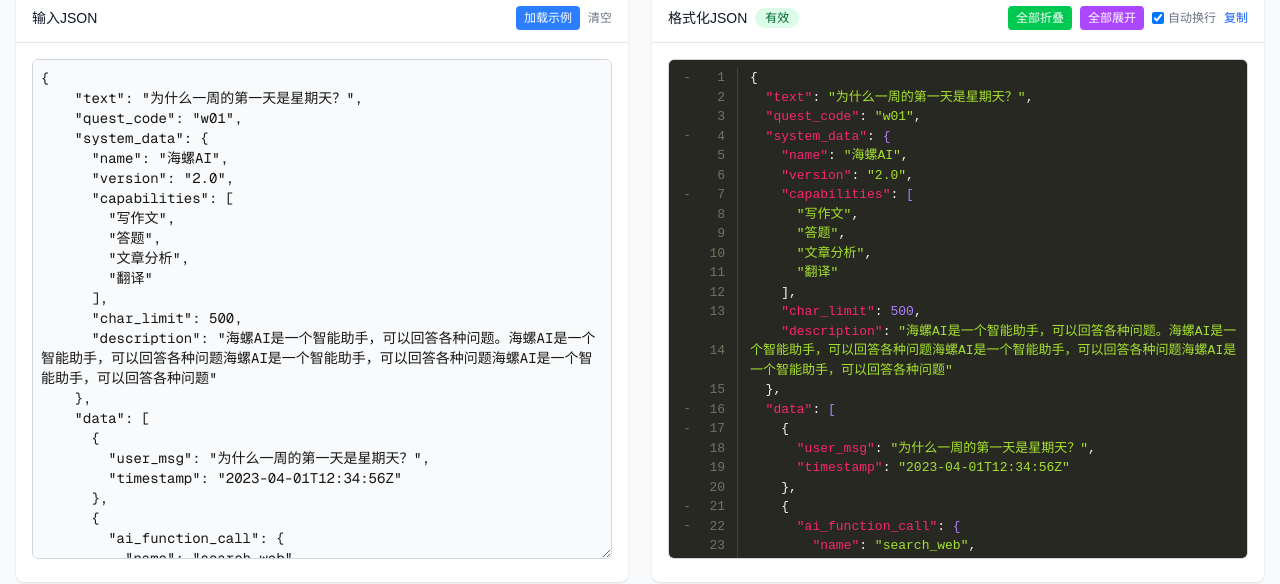
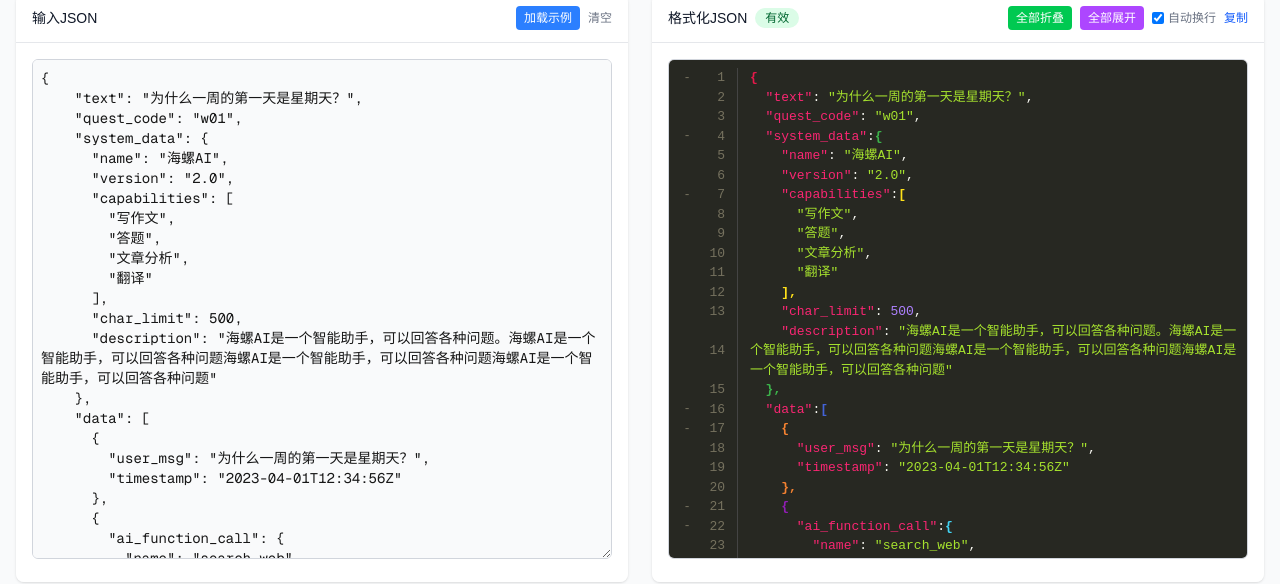
Before and after one commit to Alex7Bx/x-json, a Next.js app: page / in a window 1280 px wide. Both pictures are taken after a click on the button "加载示例". Shown: the part 150-734 px from the top of the page. Built offline with nearby package versions, Linux system fonts and the light colour scheme.

Commit message:
括号颜色

```diff
--- a/app/page.tsx
+++ b/app/page.tsx
@@ -15,6 +15,7 @@
   const [collapsedLines, setCollapsedLines] = useState<Record<number, boolean>>({});
   const [collapsibleRanges, setCollapsibleRanges] = useState<{start: number, end: number, type: string, count?: number}[]>([]);
   const [hiddenLines, setHiddenLines] = useState<Record<number, boolean>>({});
+  const [bracketColors, setBracketColors] = useState<Record<number, string>>({});
 
   useEffect(() => {
     parseJson();
@@ -129,235 +130,184 @@
 
     console.log('开始查找可折叠范围，总行数:', lines.length);
 
-    // 第一步: 首先执行括号匹配，记录每个开始括号匹配的结束括号
-    // 使用栈来进行括号匹配
-    const bracketMatches: Record<number, number> = {}; // 开始行号到结束行号的映射
-    const bracketStack: {lineIndex: number, char: string, lineContent: string}[] = [];
+    // 完全重新实现括号匹配
+    // 记录每个开括号的位置和与之匹配的闭括号
+    const bracketPairs: {openLine: number, openChar: string, closeLine: number}[] = [];
+    const bracketStack: {line: number, position: number, char: string}[] = [];
 
-    // 预处理，先确定每行的实际内容
-    const lineContents: string[] = lines.map(line => line.trim());
+    // 标记字符串开始和结束的位置，避免处理字符串中的括号
+    let inString = false;
+    let escapeNext = false;
 
-    // 记录每行是否包含各种括号
-    for (let i = 0; i < lines.length; i++) {
-      const line = lineContents[i];
-      if (!line) continue;
+    // 逐行逐字符分析
+    for (let lineIndex = 0; lineIndex < lines.length; lineIndex++) {
+      const line = lines[lineIndex];
 
-      // 检查是否包含开始括号 { 或 [
-      let containsOpeningBracket = false;
-      let openingBracketChar = '';
-      if (line === '{' || line.endsWith('{')) {
-        containsOpeningBracket = true;
-        openingBracketChar = '{';
-      } else if (line === '[' || line.endsWith('[')) {
-        containsOpeningBracket = true;
-        openingBracketChar = '[';
+      for (let charIndex = 0; charIndex < line.length; charIndex++) {
+        const char = line[charIndex];
+
+        // 处理转义字符
+        if (escapeNext) {
+          escapeNext = false;
+          continue;
         }
 
-      // 处理开始括号
-      if (containsOpeningBracket) {
-        // 入栈
+        // 处理转义标记
+        if (char === '\\') {
+          escapeNext = true;
+          continue;
+        }
+
+        // 处理字符串边界
+        if (char === '"') {
+          inString = !inString;
+          continue;
+        }
+
+        // 只处理不在字符串内的括号
+        if (!inString) {
+          // 处理开括号
+          if (char === '{' || char === '[') {
             bracketStack.push({
-          lineIndex: i,
-          char: openingBracketChar,
-          lineContent: line
+              line: lineIndex,
+              position: charIndex,
+              char: char
             });
           }
+          // 处理闭括号
+          else if (char === '}' || char === ']') {
+            if (bracketStack.length > 0) {
+              const lastOpenBracket = bracketStack.pop()!;
+              const expectedClosing = lastOpenBracket.char === '{' ? '}' : ']';
 
-      // 检查是否包含结束括号 } 或 ]
-      let containsClosingBracket = false;
-      let closingBracketChar = '';
-      if (line === '}' || line === '},' || line.startsWith('}')) {
-        containsClosingBracket = true;
-        closingBracketChar = '}';
-      } else if (line === ']' || line === '],' || line.startsWith(']')) {
-        containsClosingBracket = true;
-        closingBracketChar = ']';
+              // 检查括号是否匹配
+              if (char === expectedClosing) {
+                // 记录这对匹配的括号
+                bracketPairs.push({
+                  openLine: lastOpenBracket.line,
+                  openChar: lastOpenBracket.char,
+                  closeLine: lineIndex
+                });
+              } else {
+                console.warn(`括号不匹配: 第${lastOpenBracket.line+1}行的${lastOpenBracket.char}与第${lineIndex+1}行的${char}`);
+                // 不匹配时尝试在堆栈中查找匹配的括号
+                let matchFound = false;
+                for (let i = bracketStack.length - 1; i >= 0; i--) {
+                  const openBracket = bracketStack[i];
+                  const expected = openBracket.char === '{' ? '}' : ']';
+                  if (char === expected) {
+                    // 找到匹配，记录并移除
+                    bracketPairs.push({
+                      openLine: openBracket.line,
+                      openChar: openBracket.char,
+                      closeLine: lineIndex
+                    });
+                    bracketStack.splice(i, 1);
+                    matchFound = true;
+                    break;
+                  }
                 }
 
-      // 处理结束括号
-      if (containsClosingBracket && bracketStack.length > 0) {
-        const matchingOpening = bracketStack.pop()!;
-        const expectedClosing = matchingOpening.char === '{' ? '}' : ']';
-
-        // 确保括号类型匹配
-        if (closingBracketChar === expectedClosing) {
-          // 记录匹配关系
-          bracketMatches[matchingOpening.lineIndex] = i;
+                // 如果没找到匹配，则将错误的开括号重新放回堆栈
+                if (!matchFound) {
+                  bracketStack.push(lastOpenBracket);
+                }
+              }
             } else {
-          console.warn(`括号不匹配: 第${matchingOpening.lineIndex+1}行的${matchingOpening.char}与第${i+1}行的${closingBracketChar}`);
+              console.warn(`在第${lineIndex+1}行发现未匹配的闭括号: ${char}`);
+            }
+          }
         }
       }
     }
 
+    console.log('找到的括号对:', bracketPairs);
+
+    // 将bracketPairs转换为可折叠范围和括号匹配
+    const bracketMatches: Record<number, number> = {}; // 开始行号到结束行号的映射
+    const bracketTypes: Record<number, string> = {}; // 记录每行括号的类型
+
+    bracketPairs.forEach(pair => {
+      // 记录匹配关系
+      bracketMatches[pair.openLine] = pair.closeLine;
+      // 记录括号类型
+      bracketTypes[pair.openLine] = pair.openChar;
+    });
+
     console.log('括号匹配结果:', bracketMatches);
+    console.log('括号类型:', bracketTypes);
 
-    // 第二步: 根据括号匹配结果，标记所有的可折叠范围
+    // 括号颜色列表
+    const colors = [
+      '#e6194B', '#3cb44b', '#ffe119', '#4363d8',
+      '#f58231', '#911eb4', '#42d4f4', '#f032e6',
+      '#bfef45', '#fabed4', '#469990', '#dcbeff',
+      '#9A6324', '#fffac8', '#800000', '#aaffc3',
+      '#808000', '#ffd8b1', '#000075', '#a9a9a9'
+    ];
+
+    // 给每对括号分配颜色
+    const newBracketColors: Record<number, string> = {};
+
+    // 按照嵌套深度为括号对分配颜色
+    // 首先按开括号行号排序，这样外层括号会先于内层括号处理
+    const sortedPairs = [...bracketPairs].sort((a, b) => a.openLine - b.openLine);
+
+    sortedPairs.forEach((pair, index) => {
+      const colorIndex = index % colors.length;
+      newBracketColors[pair.openLine] = colors[colorIndex];
+      newBracketColors[pair.closeLine] = colors[colorIndex];
+    });
+
+    console.log('括号颜色:', newBracketColors);
+    setBracketColors(newBracketColors);
+
+    // 根据括号匹配结果，标记所有的可折叠范围
     for (let i = 0; i < lines.length; i++) {
-      const line = lineContents[i];
-      if (!line) continue;
-
-      // 如果这一行是开始括号，且有对应的结束括号
       if (i in bracketMatches) {
         const endLine = bracketMatches[i];
         // 确保范围至少包含一行
         if (endLine > i) {
           // 确定类型 (object 或 array)
-          let type = 'object';
-          if (line === '[' || line.endsWith('[')) {
-            type = 'array';
-          }
+          let type = bracketTypes[i] === '{' ? 'object' : 'array';
 
-          // 计算范围内的项数 - 简化版本
+          // 计算范围内的项数
           let itemCount = 0;
 
-          // 创建一个包含此范围所有行的字符串
-          const rangeText = lines.slice(i, endLine + 1).join('\n');
-
-          try {
-            // 尝试解析这个范围的JSON片段
-            // 先提取要解析的实际JSON
-            let jsonToCount = rangeText;
-            // 如果行以键名开始，我们需要添加包装使它成为有效JSON
+          // 简化的计数逻辑
+          if (type === 'object') {
+            // 对象内的键数量
+            let keysCount = 0;
+            for (let j = i + 1; j < endLine; j++) {
+              const line = lines[j].trim();
               if (line.includes('"') && line.includes(':')) {
-              // 找到冒号位置，只取冒号后面的部分
-              const colonIndex = line.indexOf(':');
-              if (colonIndex !== -1) {
-                const afterColon = line.substring(colonIndex + 1).trim();
-                // 如果冒号后是{或[，则只解析该部分
-                if (afterColon === '{' || afterColon === '[') {
-                  jsonToCount = lines.slice(i, endLine + 1).join('\n');
+                keysCount++;
               }
+            }
+            itemCount = keysCount;
+          } else {
+            // 数组内的元素数量
+            let elementsCount = 0;
+            let level = 0;
+            for (let j = i + 1; j < endLine; j++) {
+              const line = lines[j].trim();
+              if (level === 0 && line !== '' && !line.startsWith(']')) {
+                if (!line.endsWith(',')) {
+                  // 如果这是最后一个元素
+                  elementsCount++;
+                } else if (line.endsWith(',')) {
+                  elementsCount++;
                 }
               }
 
-            // 格式检查和调整
-            if (type === 'object') {
-              // 确保要解析的文本是一个有效的JSON对象
-              if (!jsonToCount.startsWith('{')) {
-                jsonToCount = '{' + jsonToCount.substring(jsonToCount.indexOf('{') + 1);
-              }
-
-              if (jsonToCount.trim() === '{' || jsonToCount.trim() === '{}') {
-                itemCount = 0;
-              } else {
-                // 更健壮的计数方法 - 对象属性数量
-                // 计算顶层键值对数量
-                let keysCount = 0;
-                let bracketDepth = 0;
-                let inString = false;
-                let escape = false;
-
-                // 从第一行之后开始，到最后一行之前结束
-                for (let j = i + 1; j < endLine; j++) {
-                  const currentLine = lineContents[j];
-                  if (!currentLine) continue;
-
-                  // 只计算顶层的键
-                  if (bracketDepth === 0 && currentLine.includes('"') && currentLine.includes(':')) {
-                    keysCount++;
-                  }
-
-                  // 跟踪大括号深度
-                  for (let k = 0; k < currentLine.length; k++) {
-                    const char = currentLine[k];
-
-                    if (escape) {
-                      escape = false;
-                      continue;
-                    }
-
-                    if (char === '\\') {
-                      escape = true;
-                      continue;
-                    }
-
-                    if (char === '"' && !escape) {
-                      inString = !inString;
-                      continue;
-                    }
-
-                    if (!inString) {
-                      if (char === '{' || char === '[') {
-                        bracketDepth++;
-                      } else if (char === '}' || char === ']') {
-                        bracketDepth--;
+              // 跟踪嵌套层级
+              for (let k = 0; k < line.length; k++) {
+                const char = line[k];
+                if (char === '{' || char === '[') level++;
+                else if (char === '}' || char === ']') level--;
               }
             }
-                  }
-                }
-
-                itemCount = keysCount;
-              }
-            } else if (type === 'array') {
-              // 确保要解析的文本是一个有效的JSON数组
-              if (!jsonToCount.startsWith('[')) {
-                jsonToCount = '[' + jsonToCount.substring(jsonToCount.indexOf('[') + 1);
-              }
-
-              if (jsonToCount.trim() === '[' || jsonToCount.trim() === '[]') {
-                itemCount = 0;
-              } else {
-                // 计算数组元素数量
-                // 对于数组，我们计算逗号+1来得到元素数
-                let elementsCount = 0;
-                let bracketDepth = 0;
-                let inString = false;
-                let escape = false;
-
-                // 遍历每行
-                for (let j = i + 1; j < endLine; j++) {
-                  const currentLine = lineContents[j];
-                  if (!currentLine) continue;
-
-                  // 如果是顶层的元素行（不是开始或结束括号）
-                  if (bracketDepth === 0 &&
-                      !currentLine.startsWith('[') && !currentLine.startsWith(']') &&
-                      !currentLine.startsWith('{') && !currentLine.startsWith('}')) {
-                    elementsCount++;
-                  }
-
-                  // 如果是新的对象或数组开始且在顶层
-                  if (bracketDepth === 0 &&
-                      (currentLine === '{' || currentLine === '[' ||
-                       currentLine.startsWith('{') || currentLine.startsWith('['))) {
-                    elementsCount++;
-                  }
-
-                  // 跟踪括号深度
-                  for (let k = 0; k < currentLine.length; k++) {
-                    const char = currentLine[k];
-
-                    if (escape) {
-                      escape = false;
-                      continue;
-                    }
-
-                    if (char === '\\') {
-                      escape = true;
-                      continue;
-                    }
-
-                    if (char === '"' && !escape) {
-                      inString = !inString;
-                      continue;
-                    }
-
-                    if (!inString) {
-                      if (char === '{' || char === '[') {
-                        bracketDepth++;
-                      } else if (char === '}' || char === ']') {
-                        bracketDepth--;
-                      }
-                    }
-                  }
-                }
-
             itemCount = elementsCount;
-              }
-            }
-          } catch (err) {
-            console.warn('计算元素数量时出错:', err);
-            itemCount = Math.max(0, endLine - i - 1); // 回退方案：简单地计算行数减2作为元素数
           }
 
           // 添加到可折叠范围列表
@@ -387,6 +337,7 @@
       setCollapsibleRanges([]);
       setCollapsedLines({});
       setHiddenLines({});
+      setBracketColors({});
       return;
     }
 
@@ -419,6 +370,7 @@
       setCollapsibleRanges([]);
       setCollapsedLines({});
       setHiddenLines({});
+      setBracketColors({});
     }
   };
 
@@ -490,12 +442,59 @@
               }
             }
 
-            // 括号 {} []
+            // 获取这一行的括号颜色
+            const bracketColor = bracketColors[index] || '#f8f8f2';
+
+            // 单独一行是括号 {} []
             if (trimmedLine === '{' || trimmedLine === '}' ||
                 trimmedLine === '[' || trimmedLine === ']' ||
                 trimmedLine === '{,' || trimmedLine === '},' ||
                 trimmedLine === '[,' || trimmedLine === '],') {
-              return <span><span style={{ color: '#f8f8f2' }}>{indentation}</span><span style={{ color: '#f8f8f2' }}>{trimmedLine}</span></span>;
+              return <span><span style={{ color: '#f8f8f2' }}>{indentation}</span><span style={{ color: bracketColor, fontWeight: 'bold' }}>{trimmedLine}</span></span>;
+            }
+
+            // 处理包含括号的行，比如 "capabilities": [
+            // 注意匹配可能嵌入在行内的括号
+            if (trimmedLine.includes('{') || trimmedLine.includes('}') ||
+                trimmedLine.includes('[') || trimmedLine.includes(']')) {
+
+              // 检查是行内最后的字符是否是括号
+              const lastChar = trimmedLine[trimmedLine.length - 1];
+              const hasEndingBracket = lastChar === '{' || lastChar === '[';
+
+              // 检查是行内最开始的字符是否是括号
+              const firstChar = trimmedLine[0];
+              const hasStartingBracket = firstChar === '}' || firstChar === ']';
+
+              if (hasEndingBracket || hasStartingBracket) {
+                // 如果是键值对后面带括号，如 "capabilities": [
+                if (trimmedLine.includes(':') && hasEndingBracket) {
+                  const colonIndex = trimmedLine.indexOf(':');
+                  const keyPart = trimmedLine.substring(0, colonIndex + 1);
+                  const remainingPart = trimmedLine.substring(colonIndex + 1).trim();
+
+                  return (
+                    <span>
+                      <span style={{ color: '#f8f8f2' }}>{indentation}</span>
+                      <span style={{ color: '#f92672' }}>{keyPart.substring(0, keyPart.length - 1)}</span>
+                      <span style={{ color: '#f8f8f2' }}>:</span>
+                      <span style={{ color: '#f8f8f2' }}>{remainingPart.substring(0, remainingPart.length - 1)}</span>
+                      <span style={{ color: bracketColor, fontWeight: 'bold' }}>{lastChar}</span>
+                    </span>
+                  );
+                }
+
+                // 如果是以括号开头并带逗号，如 },
+                else if (hasStartingBracket && trimmedLine.endsWith(',')) {
+                  return (
+                    <span>
+                      <span style={{ color: '#f8f8f2' }}>{indentation}</span>
+                      <span style={{ color: bracketColor, fontWeight: 'bold' }}>{firstChar}</span>
+                      <span style={{ color: '#f8f8f2' }}>{trimmedLine.substring(1)}</span>
+                    </span>
+                  );
+                }
+              }
             }
 
             // 匹配键名
```
Lines whose indentation alone changed are shown as unchanged.
